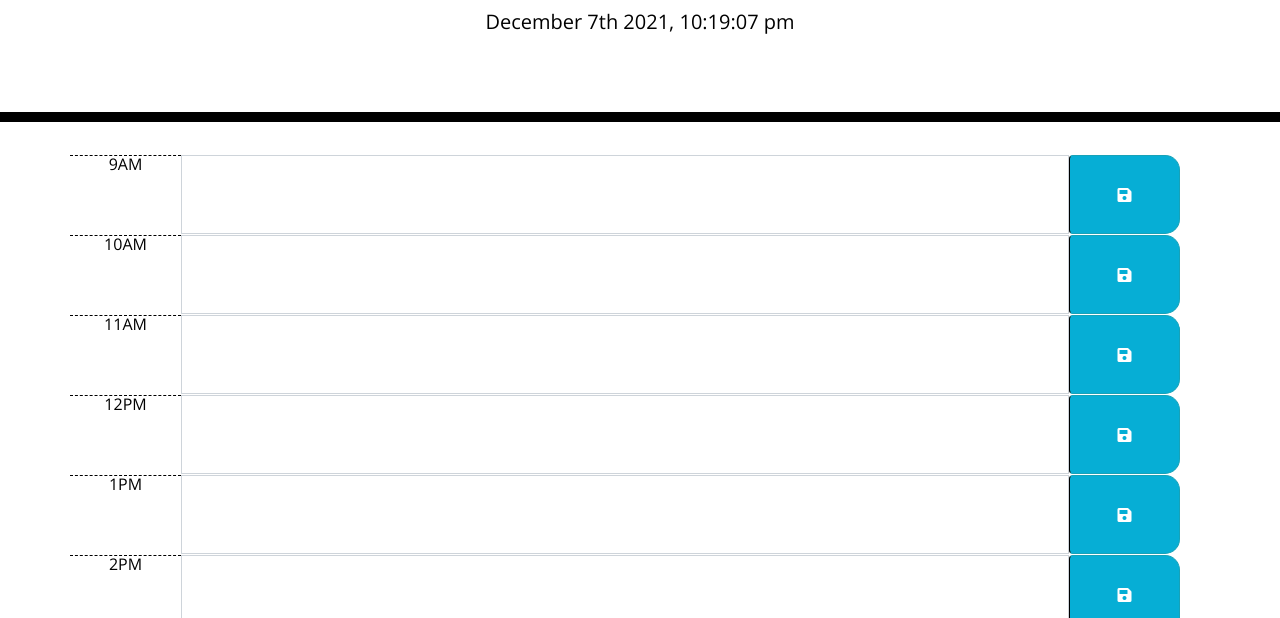
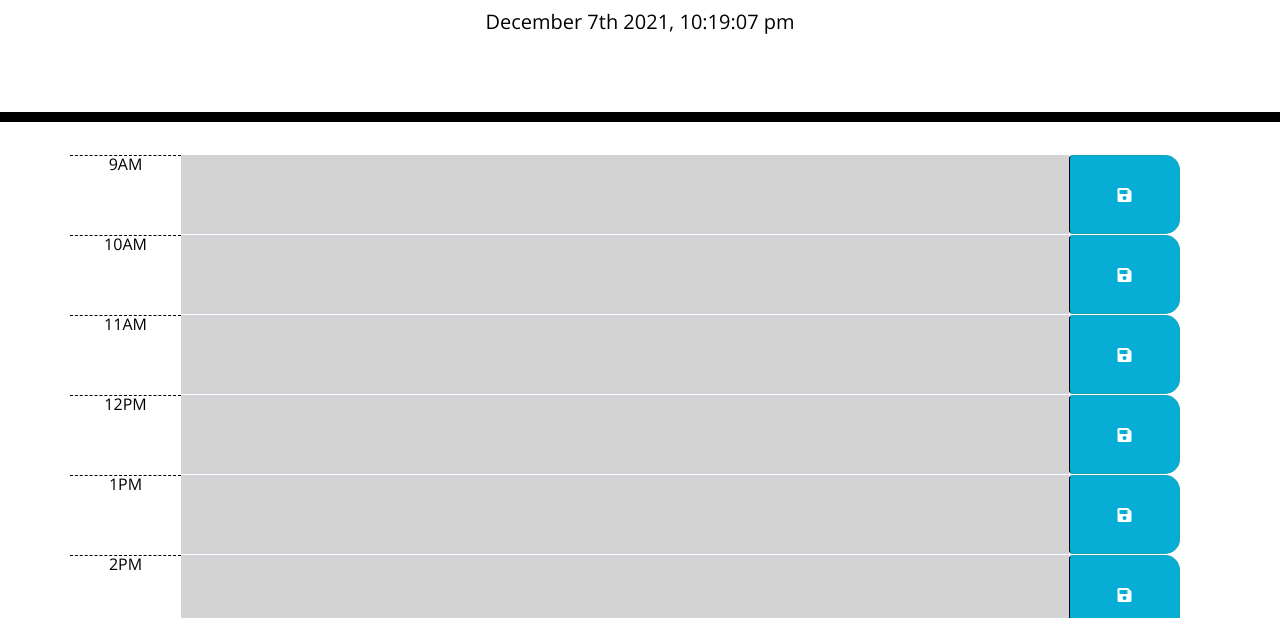
Before and after one commit to josevidmal/u5-hw-third-party-api-work-day-scheduler, a plain HTML site: page index.html in a window 1280 px wide. Shown: the part 182-800 px from the top of the page. Drawn offline with nearby package versions, Linux system fonts and the light colour scheme.

Commit message:
Added for loop with moment.js and jQuery to set color code for past, present and future timeblocks

```diff
--- a/Assets/css/style.css
+++ b/Assets/css/style.css
@@ -44,17 +44,17 @@ textarea {
 
 .past {
   background-color: #d3d3d3;
-  color: white;
+  color: black;
 }
 
 .present {
   background-color: #ff6961;
-  color: white;
+  color: black;
 }
 
 .future {
   background-color: #77dd77;
-  color: white;
+  color: black;
 }
 
 .saveBtn {
--- a/Assets/js/script.js
+++ b/Assets/js/script.js
@@ -1,7 +1,7 @@
-// function to set date and time with moment.js
+// Function to set date and time with moment.js
 function dateTime() {
-var currentDateTime = moment();
-$("#currentDay").text(currentDateTime.format("MMMM Do YYYY, h:mm:ss a"));
+    var currentDateTime = moment().format("MMMM Do YYYY, h:mm:ss a");
+    $("#currentDay").text(currentDateTime);
 }
 
 setInterval(dateTime, 1000);
@@ -9,7 +9,7 @@ setInterval(dateTime, 1000);
 var containerEl = $(".container");
 containerEl.css({"display": "flex", "flex-wrap": "wrap"});
 
-// hours array to use in for loop
+// Hours array to use in for loop
 var hours = [
     "9AM",
     "10AM",
@@ -22,7 +22,7 @@ var hours = [
     "5PM"
 ];
 
-// for loop to create html elements for timeblocks using jQuery
+// For loop to create html elements for timeblocks using jQuery
 for (var i = 0; i < hours.length; i++) {
     var timeblock = $("<div>");
     timeblock.addClass("input-group time-block row");
@@ -67,7 +67,7 @@ saveBtn9AM.on("click", function() {
 });
 
 var saveBtn10AM = $("#btn-10AM");
-var text10AM = $("#text-10AM")
+var text10AM = $("#text-10AM");
 
 text10AM.val(localStorage.getItem("10AM"));
 
@@ -79,7 +79,7 @@ saveBtn10AM.on("click", function() {
 });
 
 var saveBtn11AM = $("#btn-11AM");
-var text11AM = $("#text-11AM")
+var text11AM = $("#text-11AM");
 
 text11AM.val(localStorage.getItem("11AM"));
 
@@ -91,7 +91,7 @@ saveBtn11AM.on("click", function() {
 });
 
 var saveBtn12PM = $("#btn-12PM");
-var text12PM = $("#text-12PM")
+var text12PM = $("#text-12PM");
 
 text12PM.val(localStorage.getItem("12PM"));
 
@@ -103,7 +103,7 @@ saveBtn12PM.on("click", function() {
 });
 
 var saveBtn1PM = $("#btn-1PM");
-var text1PM = $("#text-1PM")
+var text1PM = $("#text-1PM");
 
 text1PM.val(localStorage.getItem("1PM"));
 
@@ -115,7 +115,7 @@ saveBtn1PM.on("click", function() {
 });
 
 var saveBtn2PM = $("#btn-2PM");
-var text2PM = $("#text-2PM")
+var text2PM = $("#text-2PM");
 
 text2PM.val(localStorage.getItem("2PM"));
 
@@ -127,7 +127,7 @@ saveBtn2PM.on("click", function() {
 });
 
 var saveBtn3PM = $("#btn-3PM");
-var text3PM = $("#text-3PM")
+var text3PM = $("#text-3PM");
 
 text3PM.val(localStorage.getItem("3PM"));
 
@@ -139,7 +139,7 @@ saveBtn3PM.on("click", function() {
 });
 
 var saveBtn4PM = $("#btn-4PM");
-var text4PM = $("#text-4PM")
+var text4PM = $("#text-4PM");
 
 text4PM.val(localStorage.getItem("4PM"));
 
@@ -151,7 +151,7 @@ saveBtn4PM.on("click", function() {
 });
 
 var saveBtn5PM = $("#btn-5PM");
-var text5PM = $("#text-5PM")
+var text5PM = $("#text-5PM");
 
 text5PM.val(localStorage.getItem("5PM"));
 
@@ -161,3 +161,31 @@ saveBtn5PM.on("click", function() {
 
     localStorage.setItem("5PM", newTask5PM);
 });
+
+// Times array to use in for loop
+    var timesArr = [
+        "09:00:00 am",
+        "10:00:00 am",
+        "11:00:00 am",
+        "12:00:00 pm",
+        "01:00:00 pm",
+        "02:00:00 pm",
+        "03:00:00 pm",
+        "04:00:00 pm",
+        "05:00:00 pm"
+    ];
+
+// For loop with moments.js and jQuery to set color code for past, present and future timeblocks
+    for (var i = 0; i < timesArr.length; i++) {
+        var currentTime = moment();
+        var times = moment(timesArr[i], "hh:mm:ss a");
+        var text = $("#text-" + hours[i]);
+
+        if (currentTime.isAfter(times)) {
+            text.addClass("past");
+        } if ((currentTime.isSameOrAfter(times)) && (currentTime.isBefore(moment(timesArr[i + 1], "hh:mm:ss a")))) {
+            text.addClass("present");
+        } if (currentTime.isBefore(times)) {
+            text.addClass("future");
+        }
+    };
```
